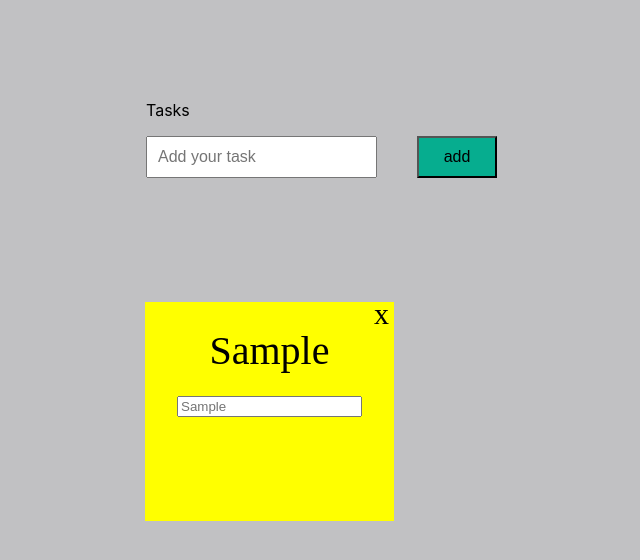
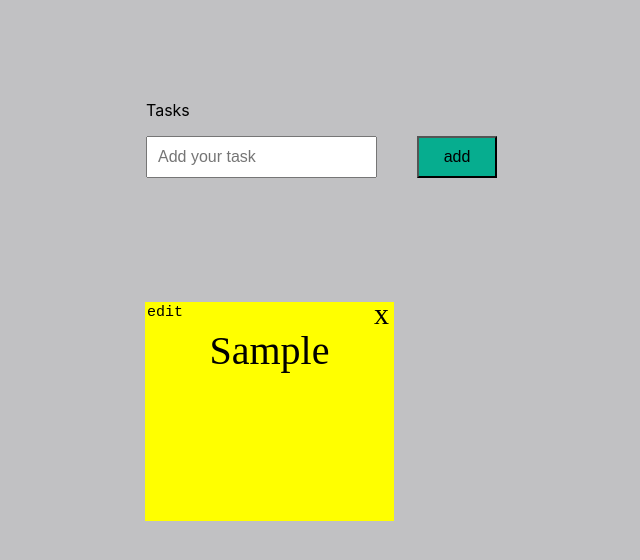
Before and after one commit to nyousefzai/todoApp-referashingReact, a React (Create React App) app: page / in a window 1280 px wide. Both pictures are taken after typing "Sample" into the empty fields and a click on the button "add". Shown: the top 560 px of the page, without its empty margins (25-665 px from the left). Built offline with nearby package versions, Linux system fonts and the light colour scheme; a web font is replaced by a local one.

Commit message:
edit toggle is working

```diff
--- /dev/null
+++ b/src/Components/TodoList/DisplayItem.js
@@ -0,0 +1,43 @@
+import React, { Component } from 'react';
+import './todo.css';
+
+export default class DisplayItem extends Component {
+
+    constructor(props) {
+        super(props)
+
+        this.state = {
+            IsEditing: false
+        }
+        this.hunddleEdit = this.hunddleEdit.bind(this)
+    }
+
+    hunddleEdit(e) {
+        console.log('itworks')
+        e.preventDefault();
+        this.setState({ IsEditing: !this.state.IsEditing});
+    }
+
+  render() {
+      let item = this.props.item
+    return (
+
+                    <li className='mytodolist'>
+                           <span className={this.state.IsEditing ? 'todo_item_list_hide' : 'todo_item_list'}>
+                            {item}
+                        </span>
+                        <span onClick={this.hunddleEdit} className="editbtn">
+                            edit
+                        </span>
+                        <span onClick={() => this.props.removeItem(this.props.index)} className='close'>x</span>
+                        <input
+                            placeholder={item}
+                            className={this.state.IsEditing ? 'editing_true' : 'editing'}
+                            type="text"
+                        >
+                        </input>
+                    </li>
+
+    )
+  }
+}
--- a/src/Components/TodoList/List.js
+++ b/src/Components/TodoList/List.js
@@ -1,39 +1,28 @@
 import React, { Component } from 'react'
+import DisplayItem from './DisplayItem'
 import  './todo.css'
 
 class List extends Component {
-
- childLi = ()=>{
-    return <ul className="unorder_list">
-        {
-            this.props.items.map((item, index) => <li className='mytodolist' key={index}>{item}
-                <input placeholder={ item } type="text" name="" id=""></input>
-                <span onClick={() => this.props.removeItem(index)} className='close'>x</span>
-
-            </li>)
-        }
-    </ul>
-}
-
-//  childLi = () => {
-//      return <ul className="unorder_list">
-//          {
-//              this.props.items.map((item, index) => <input className='mytodolist' key={index}>{item}
-//                  <span onClick={() => this.props.removeItem(index)} className='close'>x</span>
-
-//              </input>)
-//          }
-//      </ul>
-//  }
-
-
-
 
 
     render() {
         return (
             <div>
-                 {this.childLi()}
+                <ul className="unorder_list">
+                    {
+                        this.props.items.map((item, index) => {
+                            return(  <DisplayItem
+                            key={index}
+                            item={item}
+                            removeItem={this.props.removeItem}
+                            index={index}/>
+                          )
+                        })
+                    }
+
+
+                </ul>
+
             </div>
         )
     }
--- a/src/Components/TodoList/Todo.js
+++ b/src/Components/TodoList/Todo.js
@@ -14,7 +14,6 @@ class Todo extends Component {
     this.hunddleSubmit = this.hunddleSubmit.bind(this)
     this.hunndleInput  = this.hunndleInput.bind(this)
     this.removeItem    = this.removeItem.bind(this)
-    this.crossFont     = this.crossFont.bind(this)
 
   }
 
@@ -44,13 +43,6 @@ this.setState({
   }
 
 
-  crossFont(index) {
-    const todoList = this.state.todoList.map((list,nodeIndex) => {
-      return nodeIndex !== index;
-    })
-    this.setState({todoList})
-  }
-
 
   render() {
     return (
@@ -70,7 +62,7 @@ this.setState({
         </div>
 
       </div>
-      <List items={this.state.todoList} removeItem={this.removeItem} crossFont={this.crossFont}/>
+      <List items={this.state.todoList} removeItem={this.removeItem}/>
       </div>
     )
   }
--- a/src/Components/TodoList/todo.css
+++ b/src/Components/TodoList/todo.css
@@ -19,6 +19,7 @@
     }
 
     .btn {
+        outline: none;
         padding: 10px;
         background-color: #06ad8f;
         width: 80px;
@@ -75,3 +76,34 @@
     input {
         outline: none;
     }
+
+    .editbtn {
+        cursor: pointer;
+        position: absolute;
+        top: 2px;
+        left: 2px;
+        font-family: monospace;
+        font-size: 15px;
+    }
+
+    .editbtn:hover {
+        font-size: 18px;
+        font-weight: bold;
+        color: #FF7300;
+    }
+
+    .todo_item_list {
+        display: block;
+    }
+
+    .todo_item_list_hide {
+        display: none;
+    }
+
+    .editing {
+        display: none;
+    }
+
+    .editing_true {
+        display: block;
+    }
```
